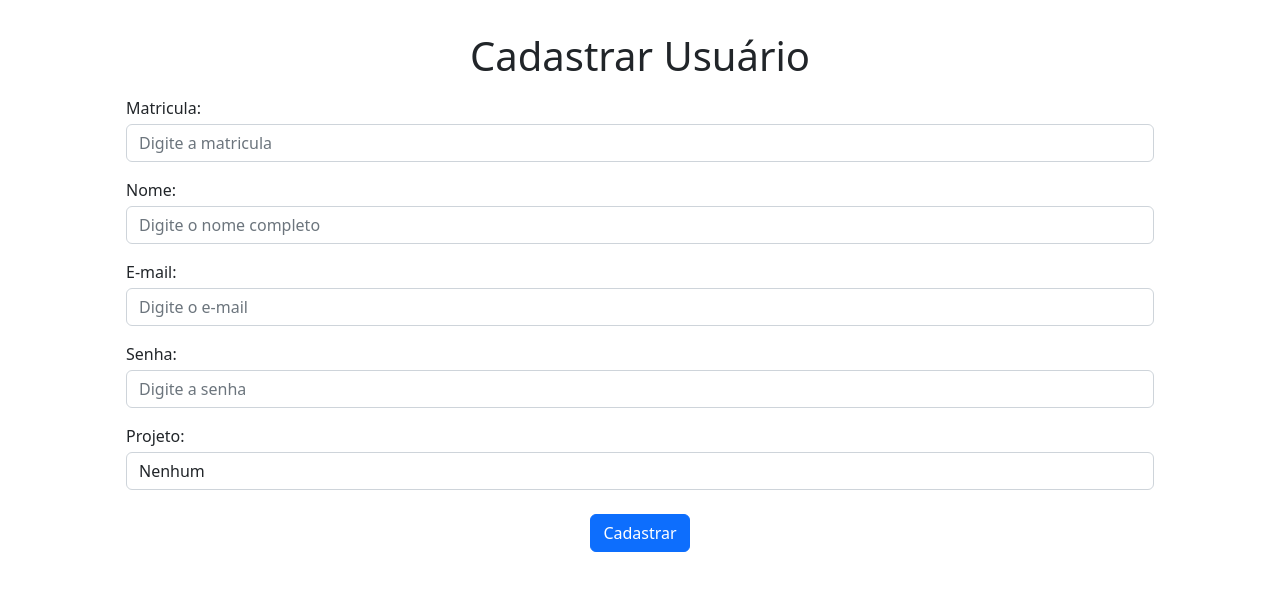
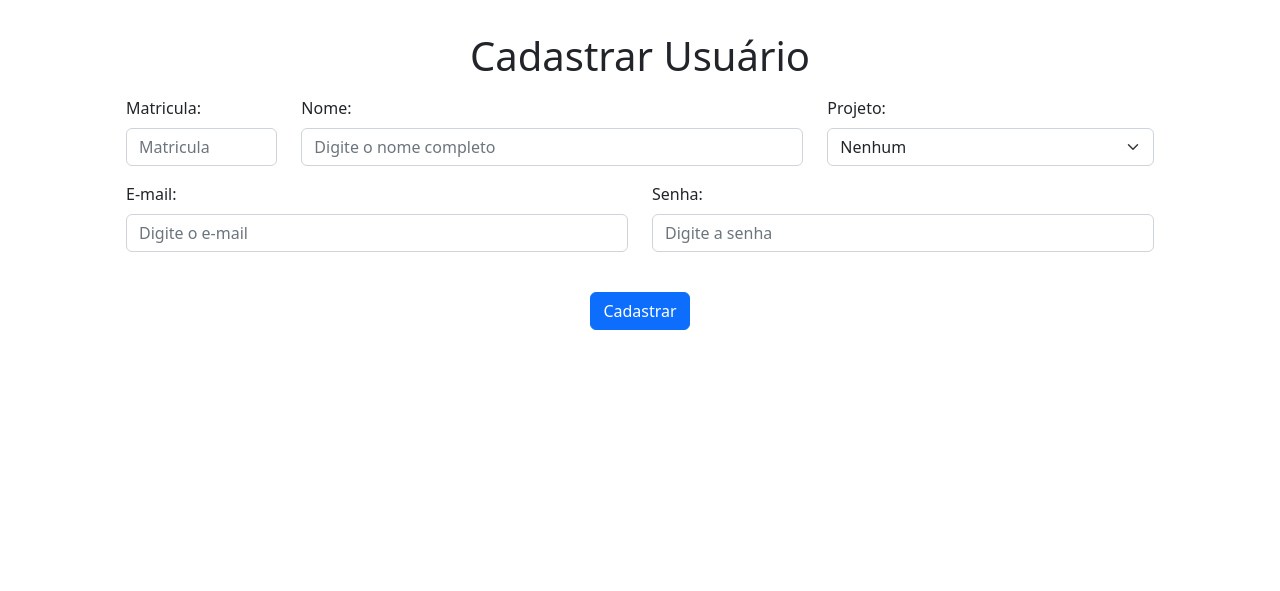
Before and after one commit to GustavoAndo/projeto-php, a PHP site: page /pages/usuario/cadastro.php in a window 1280 px wide. Shown: the part 64-655 px from the top of the page. Run offline with PHP 8.4, Linux system fonts and the light colour scheme; data that the repository does not hold is empty.

Commit message:
atualizando layout dos formularios

```diff
--- a/pages/usuario/cadastro.php
+++ b/pages/usuario/cadastro.php
@@ -43,25 +43,18 @@
         <div class="container px-5 pt-5 mt-5 mb-1">
             <h1 class="text-center">Cadastrar Usuário</h1>
             <form method="POST" action="../../services/usuario/salvar.php">
-                <div class="form-group p-2">
-                    <label>Matricula: </label>
-                    <input class="form-control mt-1" type="number" name="matricula" placeholder="Digite a matricula" required>
+                <div class="row p-2">
+                    <div class="col-2">
+                        <label class="form-label">Matricula: </label>
+                        <input class="form-control" type="number" name="matricula" placeholder="Matricula" required>
                     </div>
-                <div class="form-group p-2">
-                    <label>Nome: </label>
-                    <input class="form-control mt-1" type="text" name="nome" placeholder="Digite o nome completo" required>
+                    <div class="col-6">
+                        <label class="form-label">Nome: </label>
+                        <input class="form-control" type="text" name="nome" placeholder="Digite o nome completo" required>
                     </div>
-                <div class="form-group p-2">
-                    <label>E-mail:</label>
-                    <input class="form-control mt-1" type="email" name="email" placeholder="Digite o e-mail" required>
-                </div>
-                <div class="form-group p-2">
-                    <label>Senha:</label>
-                    <input class="form-control mt-1" type="password" name="senha" placeholder="Digite a senha" required>
-                </div>
-                <div class="form-group p-2">
-                    <label>Projeto:</label>
-                    <select class="form-control mt-1" name="projeto">
+                    <div class="col-4">
+                        <label class="form-label">Projeto:</label>
+                        <select class="form-select" name="projeto">
                             <option value="">Nenhum</option>
                     <?php
                         do {
@@ -72,7 +65,18 @@
                     ?>
                         </select>
                     </div>
-                <div class="d-flex justify-content-center p-2 mt-2">
+                </div>
+                <div class="row p-2">
+                    <div class="col">
+                        <label class="form-label">E-mail:</label>
+                        <input class="form-control" type="email" name="email" placeholder="Digite o e-mail" required>
+                    </div>
+                    <div class="col">
+                        <label class="form-label">Senha:</label>
+                        <input class="form-control" type="password" name="senha" placeholder="Digite a senha" required>
+                    </div>
+                </div>
+                <div class="d-flex justify-content-center p-2 mt-4">
                     <input class="btn btn-primary" type="submit" value="Cadastrar">
                 </div>
             </form>
--- a/pages/usuario/redefinicao-senha.php
+++ b/pages/usuario/redefinicao-senha.php
@@ -48,8 +48,8 @@
             <form method="POST" action="../../services/usuario/atualizar-senha.php">
                 <div class="form-group p-2">
                     <input type="hidden" name="matricula" value="<?php echo $row['usu_matricula'] ?>">
-                    <label>Nova Senha:</label>
-                    <input class="form-control mt-1" type="password" name="senha" placeholder="Digite a senha" required>
+                    <label class="form-label">Nova Senha:</label>
+                    <input class="form-control" type="password" name="senha" placeholder="Digite a senha" required>
                 </div>
                 <div class="d-flex justify-content-center p-2 mt-2">
                     <input class="btn btn-primary" type="submit" value="Redefinir">
```
Also changed, not shown: pages/projeto/cadastro.php (+21 -17 lines), pages/projeto/edicao.php (+15 -11 lines), pages/usuario/edicao.php (+20 -16 lines). Lines whose indentation alone changed are shown as unchanged.
